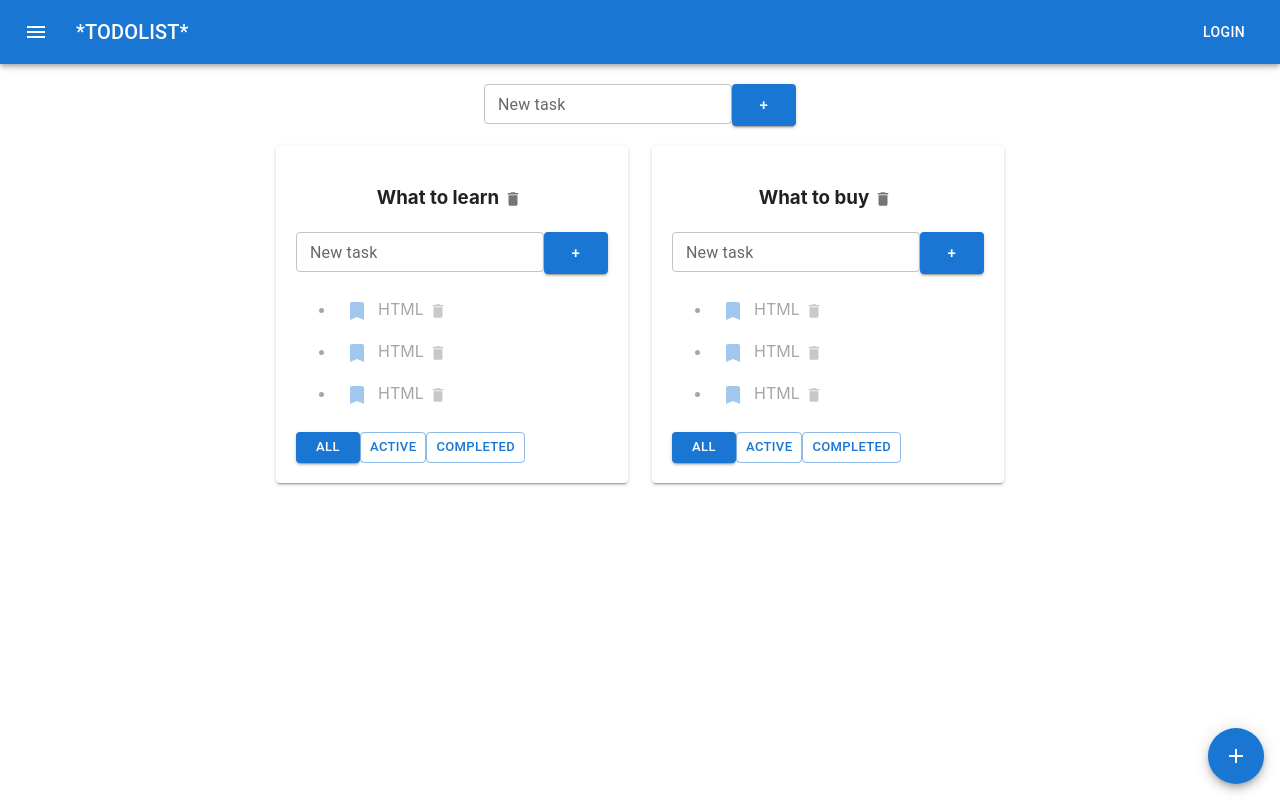
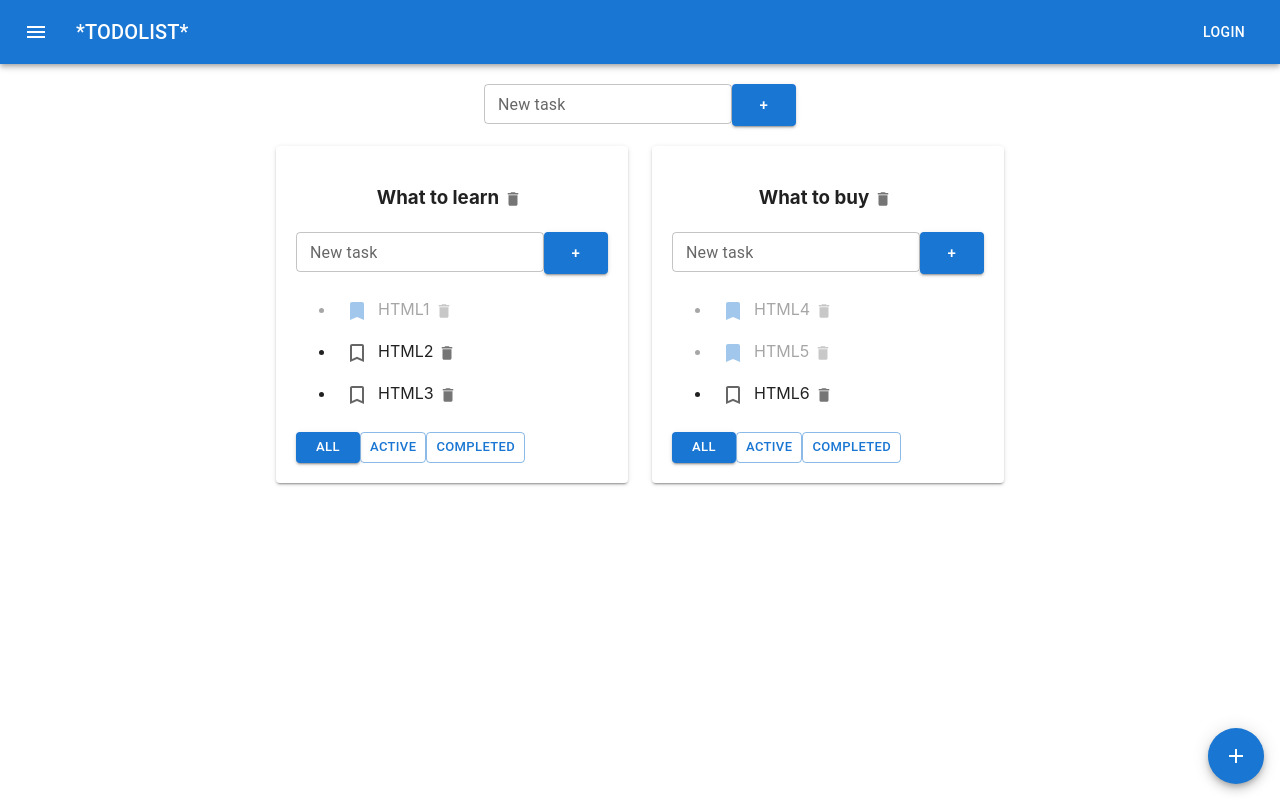
Before and after one commit to antonturch/todolistt, a React (Create React App) app: page / in a window 1280 px wide. Built offline with nearby package versions, Linux system fonts and the light colour scheme.

Commit message:
Lesson 13,5: change types for api data

```diff
--- a/src/Task.tsx
+++ b/src/Task.tsx
@@ -25,9 +25,9 @@ export const Task: React.FC<TaskPropsType> = React.memo(
                 setNewTaskTitle(todolistId, taskId, newTaskTitle)
             }, [setNewTaskTitle])
         const label = {inputProps: {"aria-label": "Checkbox demo"}};
-        return <li className={task.isDone ? "is-done" : ""} key={task.id}>
+        return <li className={task.status ? "is-done" : ""} key={task.id}>
 
-            <Checkbox checked={task.isDone}
+            <Checkbox checked={Boolean(task.status)}
                       onChange={() => isDoneHandler(todolistId, task.id)}
                       {...label}
                       icon={<BookmarkBorderIcon/>}
--- a/src/Todolist.tsx
+++ b/src/Todolist.tsx
@@ -56,7 +56,7 @@ export const Todolist = React.memo(({
 
     let tasksForTodolist = tasks
     if (filter === "active") {
-        tasksForTodolist = tasks.filter((el: TaskEntityType) => el.isDone === false)
+        tasksForTodolist = tasks.filter((el: TaskEntityType) => el.status === false)
     }
     if (filter === "completed") {
         tasksForTodolist = tasks.filter((el: TaskEntityType) => el.isDone === true)
--- a/src/state/task-reducer.ts
+++ b/src/state/task-reducer.ts
@@ -6,10 +6,33 @@ import {
     TodolistID1,
     TodolistID2
 } from "./todolist-reducer";
-import {TaskType} from "../api/todolists-api";
 
-export type TaskEntityType = TaskType & {
-    isDone: boolean
+enum TaskStatuses {
+    New = 0,
+    InProgress = 1,
+    Completed = 2,
+    Draft = 3,
+}
+
+enum TaskPriorities {
+    Low = 0,
+    Middle = 1,
+    Hi = 2,
+    Urgently = 3,
+    Later = 4,
+}
+
+export type TaskEntityType = {
+    description: string
+    title: string
+    status: TaskStatuses
+    priority: TaskPriorities
+    startDate: string
+    deadline: string
+    id: string
+    todoListId: string
+    order: number
+    addedDate: string
 }
 
 export type RemoveTaskActionType = {
@@ -73,79 +96,73 @@ export type ActionsType =
 const initialState: TasksType = {
     [TodolistID1]: [{
         id: v1(),
-        title: "HTML",
-        isDone: true,
+        title: "HTML1",
         description: "",
-        status: 0,
-        priority: 0,
+        status: TaskStatuses.Completed,
+        priority: TaskPriorities.Middle,
         startDate: "",
         deadline: "",
-        todoListId: "",
+        todoListId: TodolistID1,
         order: 0,
         addedDate: "",
     },
         {
             id: v1(),
-            title: "HTML",
-            isDone: true,
+            title: "HTML2",
             description: "",
-            status: 0,
-            priority: 0,
+            status: TaskStatuses.New,
+            priority: TaskPriorities.Middle,
             startDate: "",
             deadline: "",
-            todoListId: "",
+            todoListId: TodolistID1,
             order: 0,
             addedDate: "",
         },
         {
             id: v1(),
-            title: "HTML",
-            isDone: true,
+            title: "HTML3",
             description: "",
             status: 0,
-            priority: 0,
+            priority: TaskPriorities.Middle,
             startDate: "",
             deadline: "",
-            todoListId: "",
+            todoListId: TodolistID1,
             order: 0,
             addedDate: "",
         },],
     [TodolistID2]: [{
         id: v1(),
-        title: "HTML",
-        isDone: true,
+        title: "HTML4",
         description: "",
-        status: 0,
-        priority: 0,
+        status: TaskStatuses.InProgress,
+        priority: TaskPriorities.Middle,
         startDate: "",
         deadline: "",
-        todoListId: "",
+        todoListId: TodolistID2,
         order: 0,
         addedDate: "",
     },
         {
             id: v1(),
-            title: "HTML",
-            isDone: true,
+            title: "HTML5",
             description: "",
-            status: 0,
-            priority: 0,
+            status: TaskStatuses.Draft,
+            priority: TaskPriorities.Middle,
             startDate: "",
             deadline: "",
-            todoListId: "",
+            todoListId: TodolistID2,
             order: 0,
             addedDate: "",
         },
         {
             id: v1(),
-            title: "HTML",
-            isDone: true,
+            title: "HTML6",
             description: "",
-            status: 0,
-            priority: 0,
+            status: TaskStatuses.New,
+            priority: TaskPriorities.Middle,
             startDate: "",
             deadline: "",
-            todoListId: "",
+            todoListId: TodolistID2,
             order: 0,
             addedDate: "",
         },],
@@ -160,13 +177,12 @@ export const taskReducer = (state = initialState, action: ActionsType): TasksTyp
             const newTask: TaskEntityType = {
                 id: v1(),
                 title: action.newTaskTitle,
-                isDone: false,
                 description: "",
-                status: 0,
+                status: TaskStatuses.New,
                 priority: 0,
                 startDate: "",
                 deadline: "",
-                todoListId: "",
+                todoListId: action.todolistId,
                 order: 0,
                 addedDate: "",
             }
@@ -175,7 +191,8 @@ export const taskReducer = (state = initialState, action: ActionsType): TasksTyp
             return {
                 ...state,
                 [action.todolistId]: state[action.todolistId].map(
-                    el => el.id === action.taskId ? {...el, isDone: !el.isDone} : el)
+                    // FIX BELOW
+                    el => el.id === action.taskId ? {...el, status: el.status} : el)
             }
         case "CHANGE-TASK-TITLE":
             return {
@@ -185,7 +202,7 @@ export const taskReducer = (state = initialState, action: ActionsType): TasksTyp
             }
         case "ADD-TODOLIST":
             return {...state, [action.todolistId]: []}
-        case "REMOVE-TODOLIST" :
+        case "REMOVE-TODOLIST":
             const stateCopy = {...state}
             delete stateCopy[action.todolistId]
             return stateCopy
```
Also changed, not shown: src/api/todolists-api.ts (+3 -26 lines).
